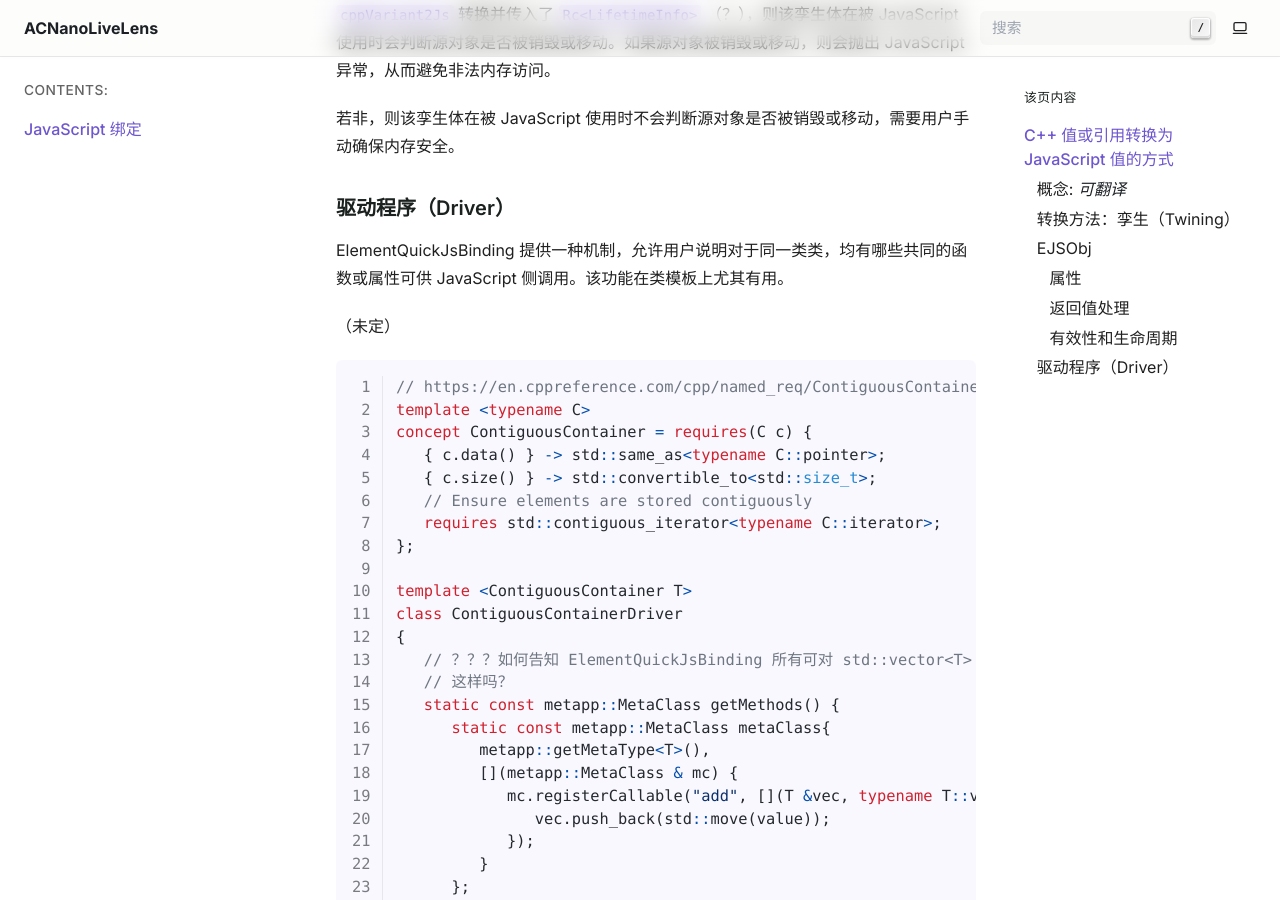
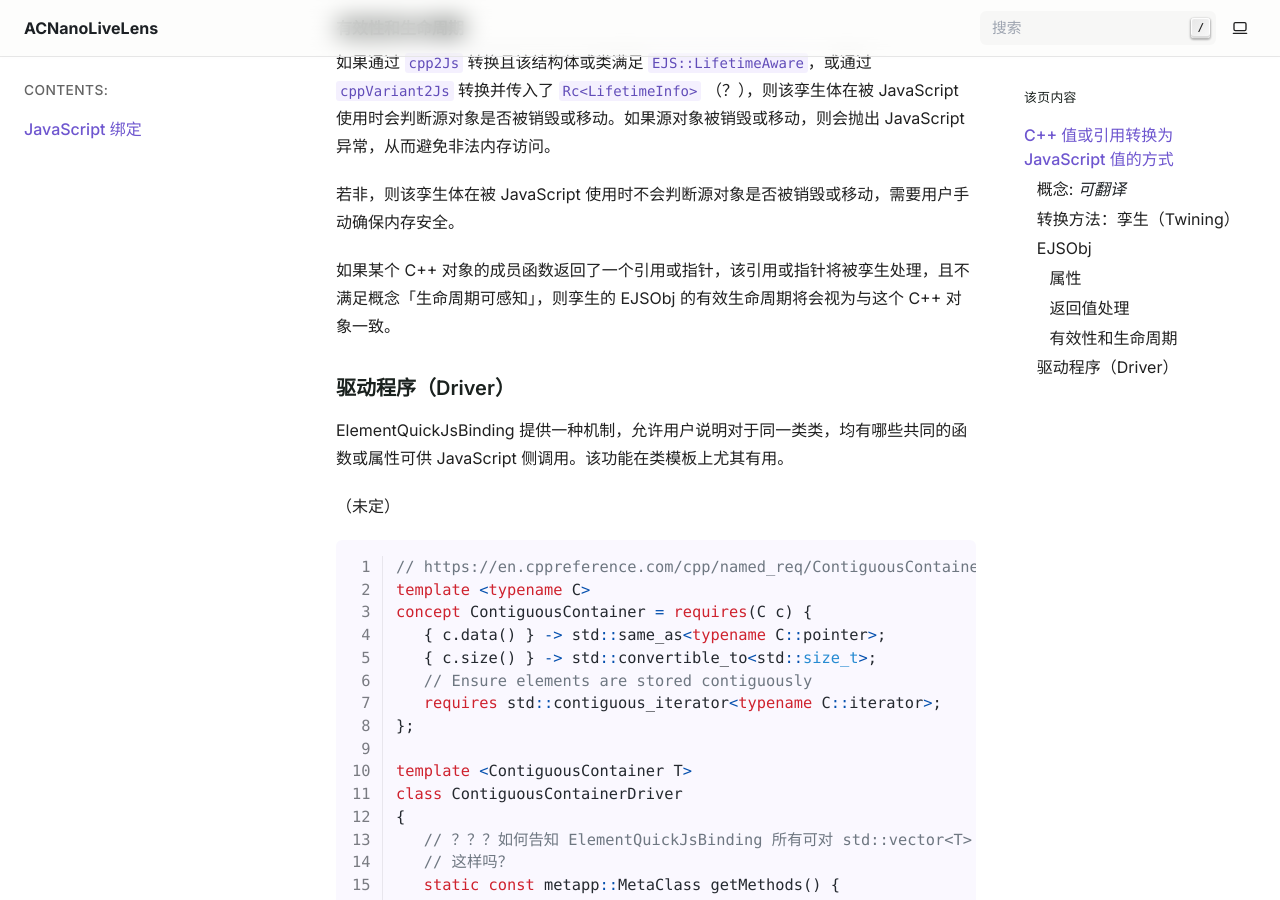
Before and after one commit to ACFUN-FOSS/ACNanoLiveLens, a Sphinx documentation site: the page built from doc/source/js_binding/js_binding.rst, in a window 1280 px wide and 900 px high, scrolled down 2784 px. Built offline with Sphinx 7.4.7, drawn with Linux system fonts in a browser that asks for light colours; some of the changed text lies outside the part shown.

Commit message:
docs(js_binding): 完善可翻译概念的说明、有效性和生命周期对于返回值的处理

```diff
--- a/doc/source/js_binding/js_binding.rst
+++ b/doc/source/js_binding/js_binding.rst
@@ -25,6 +25,9 @@
 
 概念: *可翻译*
 ------------------
+
+可翻译的对象主要用于纯数据类型，我们希望 a) 它不需要经由 EJSObj 这一中间介质；b) 这种对象在 JS 中有不同于 C++ 的表示。
+
 一个 C++ 结构体或类是 *可翻译* 的，如果：
 
 * 该结构体使用 regType 注册，且满足 ``EJS::Translatable`` 概念。若如此，ElementQuickJsBinding 在翻译此类型变量时将会利用指定的 ``translateToJS`` 函数，将这种 JavaScript 对象转换为 C++ 值时，会调用指定的 ``detranslate`` 来将 JavaScript 对象转换为 C++ 值。``detranslate`` 必须进行有效性校验，并在不符合要求时抛出异常。
@@ -86,6 +89,8 @@
 
 若非，则该孪生体在被 JavaScript 使用时不会判断源对象是否被销毁或移动，需要用户手动确保内存安全。
 
+如果某个 C++ 对象的成员函数返回了一个引用或指针，该引用或指针将被孪生处理，且不满足概念「生命周期可感知」，则孪生的 EJSObj 的有效生命周期将会视为与这个 C++ 对象一致。
+
 驱动程序（Driver）
 ---------------------
 
```
